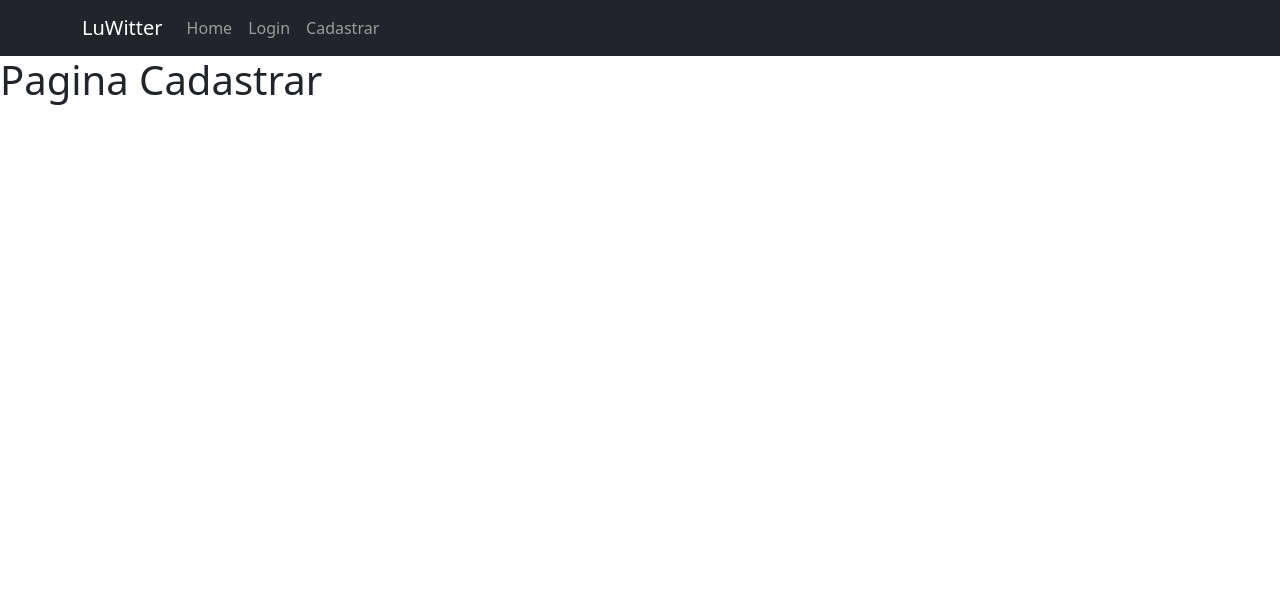
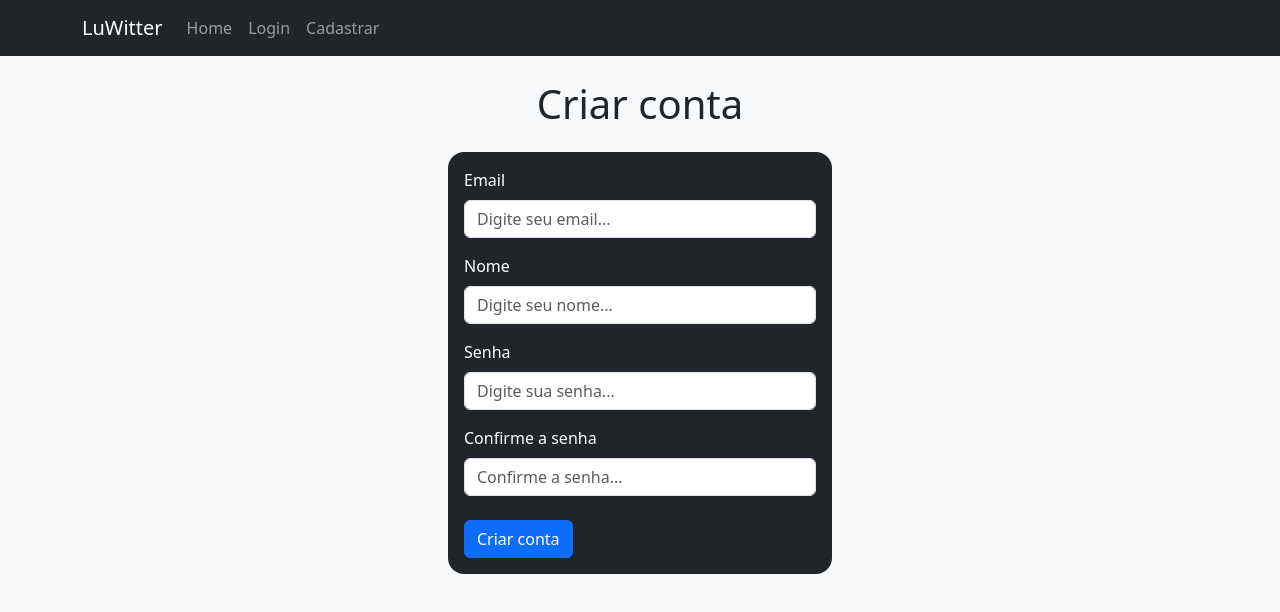
Before and after one commit to LuVidotti/Rede-Social, a React (Vite) app in the folder client/: page /cadastrar in a window 1280 px wide. Shown: the top 612 px of the page. Built offline with nearby package versions, Linux system fonts and the light colour scheme.

Commit message:
criando tela de criar conta

```diff
--- a/client/src/pages/Cadastrar/index.jsx
+++ b/client/src/pages/Cadastrar/index.jsx
@@ -1,10 +1,35 @@
 import Header from "../../components/Header";
+import { Container, Form } from "react-bootstrap";
+import Titulo from "../../components/Titulo";
 
 function Cadastrar() {
     return (
-        <div>
+        <div className="bg-light vh-100">
             <Header />
-            <h1>Pagina Cadastrar</h1>
+            <Container style={{textAlign: "center"}} className="mb-4">
+                <Titulo titulo="Criar conta"/>
+            </Container>
+            <Container className="d-flex align-items-center justify-content-center mt-4">
+                <Form className="bg-dark" style={{color: "#FFF", padding: "16px", borderRadius: "16px", width: "30vw"}}>
+                    <Form.Group className="mb-3" controlId="formGroupEmail">
+                        <Form.Label>Email</Form.Label>
+                        <Form.Control type="email" placeholder="Digite seu email..." />
+                    </Form.Group>
+                    <Form.Group className="mb-3" controlId="formGroupEmail">
+                        <Form.Label>Nome</Form.Label>
+                        <Form.Control type="text" placeholder="Digite seu nome..." />
+                    </Form.Group>
+                    <Form.Group className="mb-3" controlId="formGroupPassword">
+                        <Form.Label>Senha</Form.Label>
+                        <Form.Control type="password" placeholder="Digite sua senha..." />
+                    </Form.Group>
+                    <Form.Group className="mb-3" controlId="formGroupEmail">
+                        <Form.Label>Confirme a senha</Form.Label>
+                        <Form.Control type="password" placeholder="Confirme a senha..." />
+                    </Form.Group>
+                    <button type="submit" className="btn btn-primary mt-2">Criar conta</button>
+                </Form>
+            </Container>
         </div>
     )
 }
--- a/client/src/pages/Principal/index.jsx
+++ b/client/src/pages/Principal/index.jsx
@@ -9,7 +9,9 @@ function Principal() {
         <div className="bg-light" style={{minHeight: "100vh"}}>
             <Header />
             <Container>
-                <Titulo titulo="Home"/>
+                <div style={{textAlign: "center"}}>
+                    <Titulo titulo="Home" />
+                </div>
                 <CriarPostagem />
                 <div className="mt-4">
                     <h4>Postagens:</h4>
```
